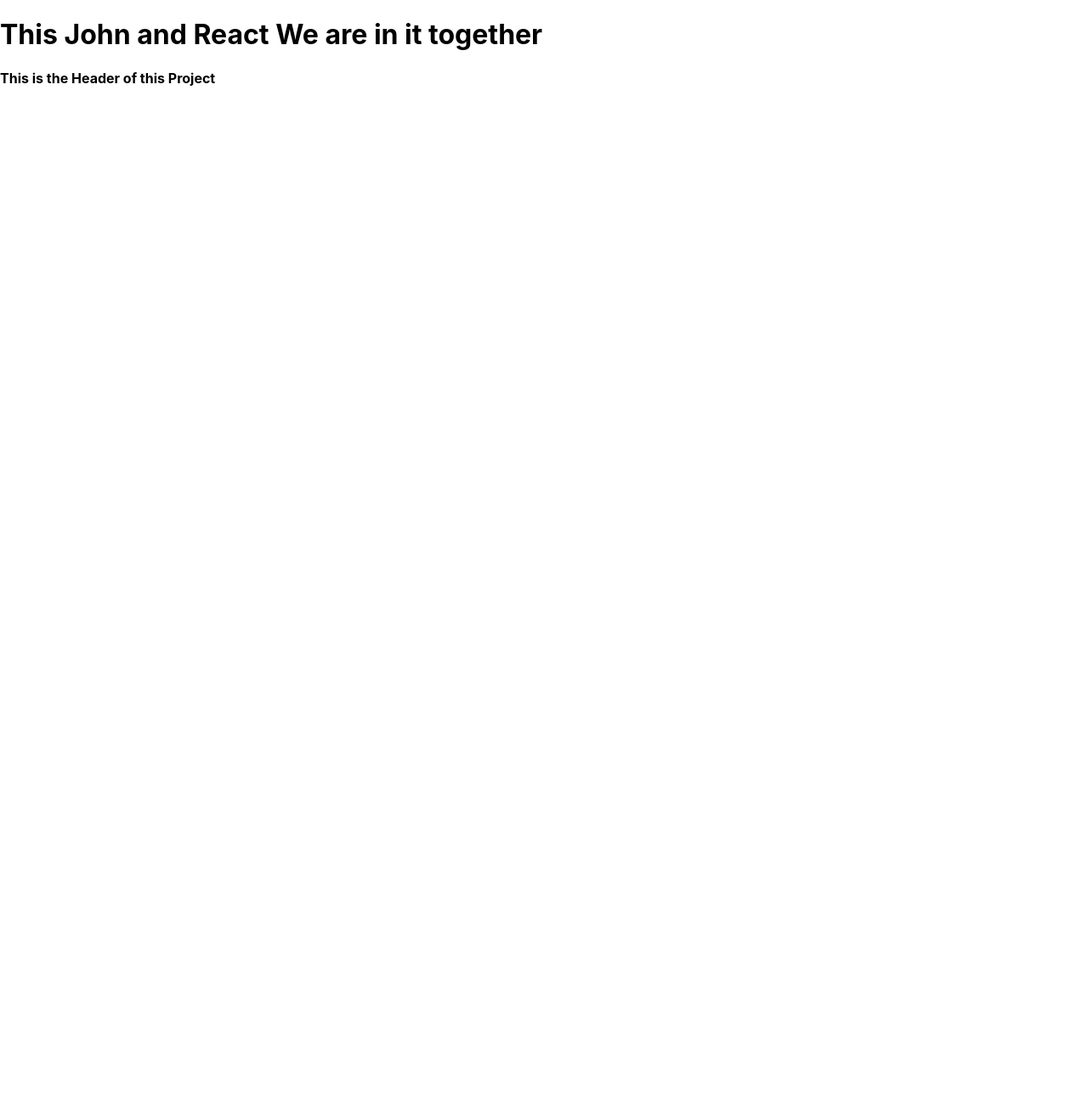
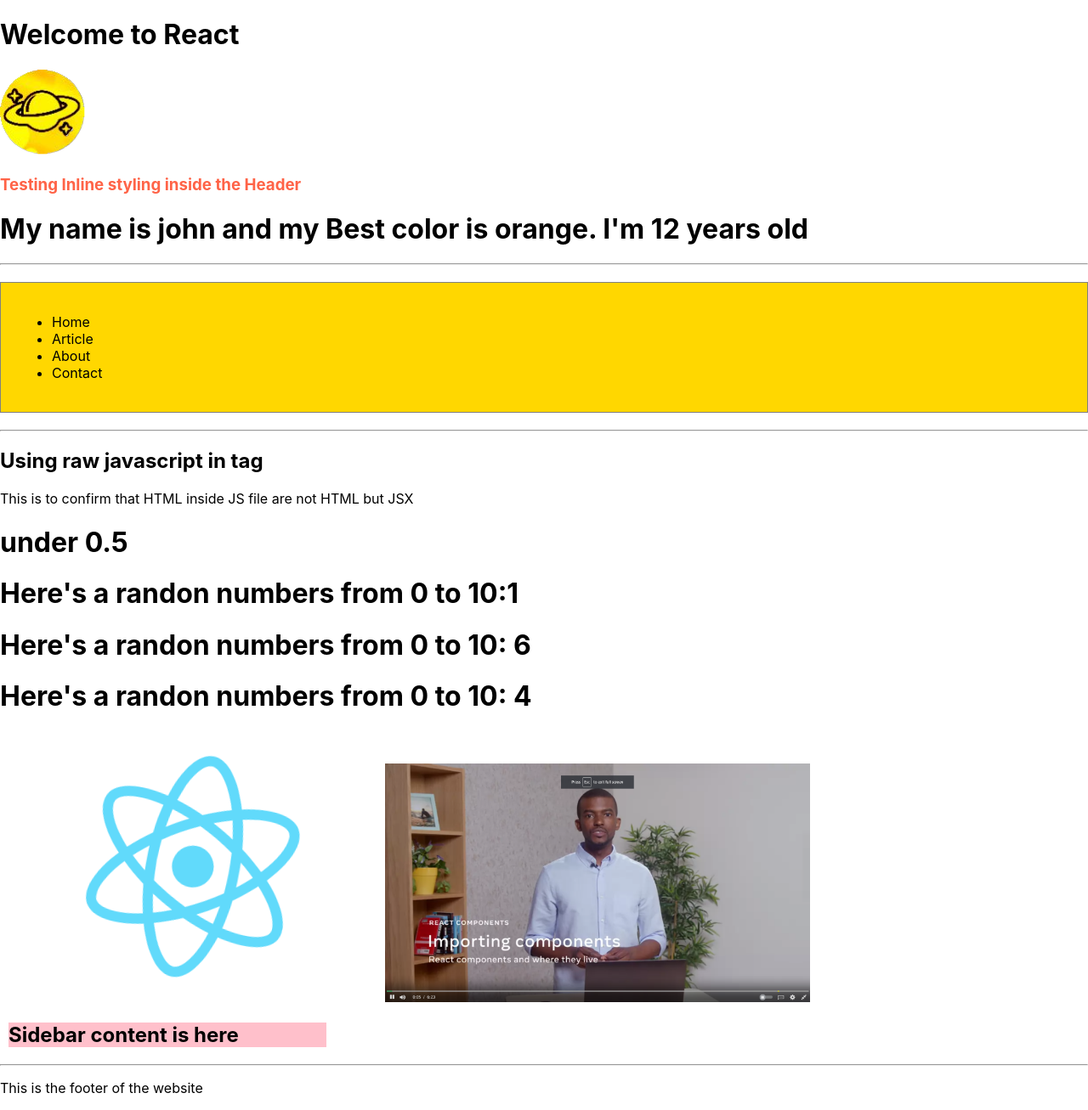
Before and after one commit to Tolujoh-n/React-demo-Meta, a React (Create React App) app: page / in a window 1280 px wide. Shown: the whole page at 85% size. Before the commit the page ends 800 px from the top, so only its background shows below. Built offline with nearby package versions, Linux system fonts and the light colour scheme.

Commit message:
more component files added

```diff
--- a/src/App.js
+++ b/src/App.js
@@ -1,11 +1,47 @@
 import './App.css';
 import Header from './components/Header';
+import Nav from './components/Nav';
+import Main from './components/Main';
+import Footer from './components/Footer';
+import Sidebar from './components/Sidebar';
+// import Math from './components/Main';
+import logo from './logo.svg';
+import pics from './pics.png';
+import profile from './profile.png';
+
+
+// function johnImage(props) {
+//   const userPic = <img src={profile} alt="planet-pic" />;
+//   return userPic;
+// }
 
 function App() {
   return (
-    <div>
-    <h1>This John and React We are in it together</h1>
-    <Header />
+    <div className="App-code">
+      <h1>Welcome to React</h1>
+
+      <div>
+      <img src={profile} alt="planet-pic" />
+      </div>
+
+      <Header name="john" color="orange" age={12} />
+      <hr />
+      <Nav />
+      <hr />
+
+      <div>
+        <Main />
+        <img src={logo} className="App-logo" alt="logo" />
+        <pics />
+        <img src={pics} className="" alt="pics" style={{ width: "500px" }} />
+      </div>
+
+      <div>
+        <Sidebar />
+      </div>
+
+      <hr />
+      <Footer />
     </div>
   );
 }
--- a/src/components/Footer.js
+++ b/src/components/Footer.js
@@ -3,5 +3,8 @@
         <div className="copyright">
             <p>This is the footer of the website</p>
         </div>
+
     )
 }
+
+export default Footer;
--- a/src/components/Header.js
+++ b/src/components/Header.js
@@ -1,6 +1,12 @@
-function Header() {
+import React from "react";
+
+function Header(props) {
+    console.log(props)
     return (
-        <h4>This is the Header of this Project</h4>
+        <div>
+            <h3 style={{color:"tomato", fontsize:"40px"}}>Testing Inline styling inside the Header</h3>
+            <h1>My name is {props.name} and my Best color is {props.color}. I'm {props.age} years old</h1>
+        </div>
     )
 }
 
--- a/src/components/Main.js
+++ b/src/components/Main.js
@@ -0,0 +1,24 @@
+function Main() {
+
+    const getRandomNum = () => Math.floor(Math.random() * 10) + 1
+
+    const withoutArrow = function() {
+        return Math.floor(Math.random() * 10) + 1
+    }
+
+    return (
+        <div>
+            <h2>Using raw javascript in tag</h2>
+            <p>This is to confirm that HTML inside JS file are not HTML but JSX</p>
+
+            <h1>{Math.random() >= 0.5 ? "Over 0.5" : "under 0.5"}</h1>
+            <h1>Here's a randon numbers from 0 to 10:
+                { Math.floor(Math.random() * 10) + 1 }
+            </h1>
+            <h1>Here's a randon numbers from 0 to 10: { getRandomNum() }</h1>
+            <h1>Here's a randon numbers from 0 to 10: { withoutArrow() }</h1>
+        </div>
+    )
+}
+
+export default Main;
--- a/src/components/Nav.js
+++ b/src/components/Nav.js
@@ -1,6 +1,12 @@
 function Nav() {
+    const nav = {
+        padding: "20px",
+        border: "1px solid gray",
+        background: "gold",
+        margin: "20px 0"
+    }
     return (
-        <nav className="main-nav">
+        <nav className="main-nav" style={nav}>
             <ul>
                 <li>Home</li>
                 <li>Article</li>
--- /dev/null
+++ b/src/components/Sidebar.js
@@ -0,0 +1,17 @@
+function Sidebar() {
+    const asidestyle = {
+        background: "pink",
+        width: "calc(30% - 10px)",
+        marginLeft: "10px",
+    }
+
+    return (
+        <aside
+            className="sidebar-component"
+            style={asidestyle}>
+            <h2>Sidebar content is here</h2>
+        </aside>
+    )
+}
+
+export default Sidebar;
```
Also changed, not shown: src/components/Intro1.js (+17 -12 lines), src/components/Tenary.js (added, +18 -0 lines), src/pics.png (added), src/profile.png (added).
